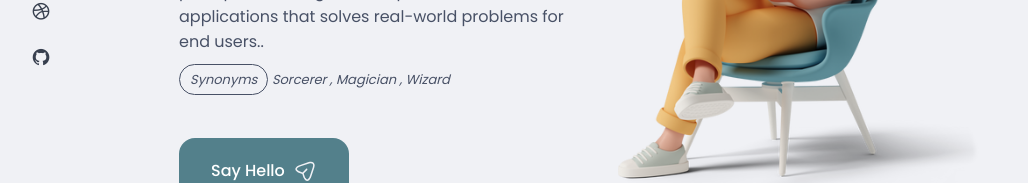
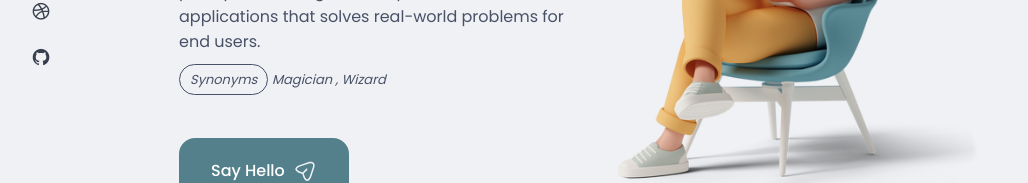
Before and after one commit to SoufianeJm/Whoami, a React (Create React App) app: page / in a window 1280 px wide. Shown: the part 331-514 px from the top of the page, without its empty margins (125-1153 px from the left). Built offline with nearby package versions, Linux system fonts and the light colour scheme.

Commit message:
bugs fixed

```diff
--- a/src/components/Home/Data.jsx
+++ b/src/components/Home/Data.jsx
@@ -7,8 +7,8 @@ const Data = () => {
     </h1>
 
     <h3 className="home__subtitle">[ Sou-Fi-Ya-N' ] <span className="subtitle__noun"> noun.</span></h3>
-    <p className="home__description">a professional that applies engineering principles to design, develop, test, and maintain applications that solves real-world problems for end users..</p>
-    <p className="Synonyms"><span>Synonyms</span> Sorcerer , Magician , Wizard </p>
+    <p className="home__description">a professional that applies engineering principles to design, develop, test, and maintain applications that solves real-world problems for end users.</p>
+    <p className="Synonyms"><span>Synonyms</span> Magician , Wizard </p>
 
     <a href="#contact" className="button button--flex">
         Say Hello
```
